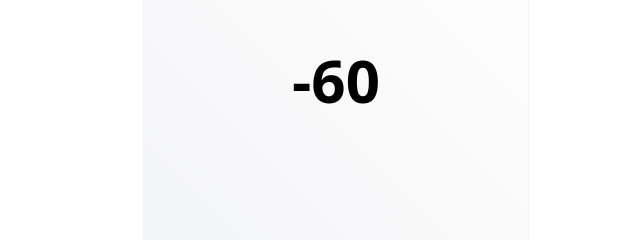
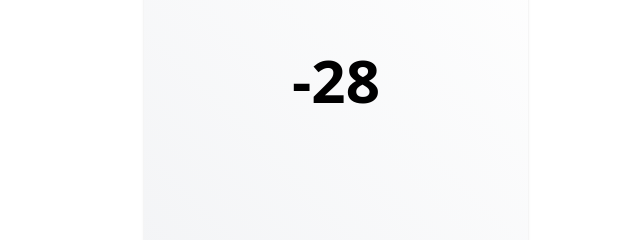
Before and after one commit to tristanlukens/nagelsbijten_laura, a plain HTML site: page index.html in a window 1280 px wide. Shown: the part 290-530 px from the top of the page, 304-944 px from the left. Drawn offline with nearby package versions, Linux system fonts and the light colour scheme; files that its build step writes are made by us from their sources.

Commit message:
Update index.html

```diff
--- a/index.html
+++ b/index.html
@@ -33,7 +33,7 @@
       <script>
         const daysElement = document.getElementById("days");
 
-        const originalDate = new Date(2022, 13, 12);
+        const originalDate = new Date(2022, 12, 11);
         daysElement.innerText = dayjs().diff(originalDate, "days");
       </script>
     </div>
```
